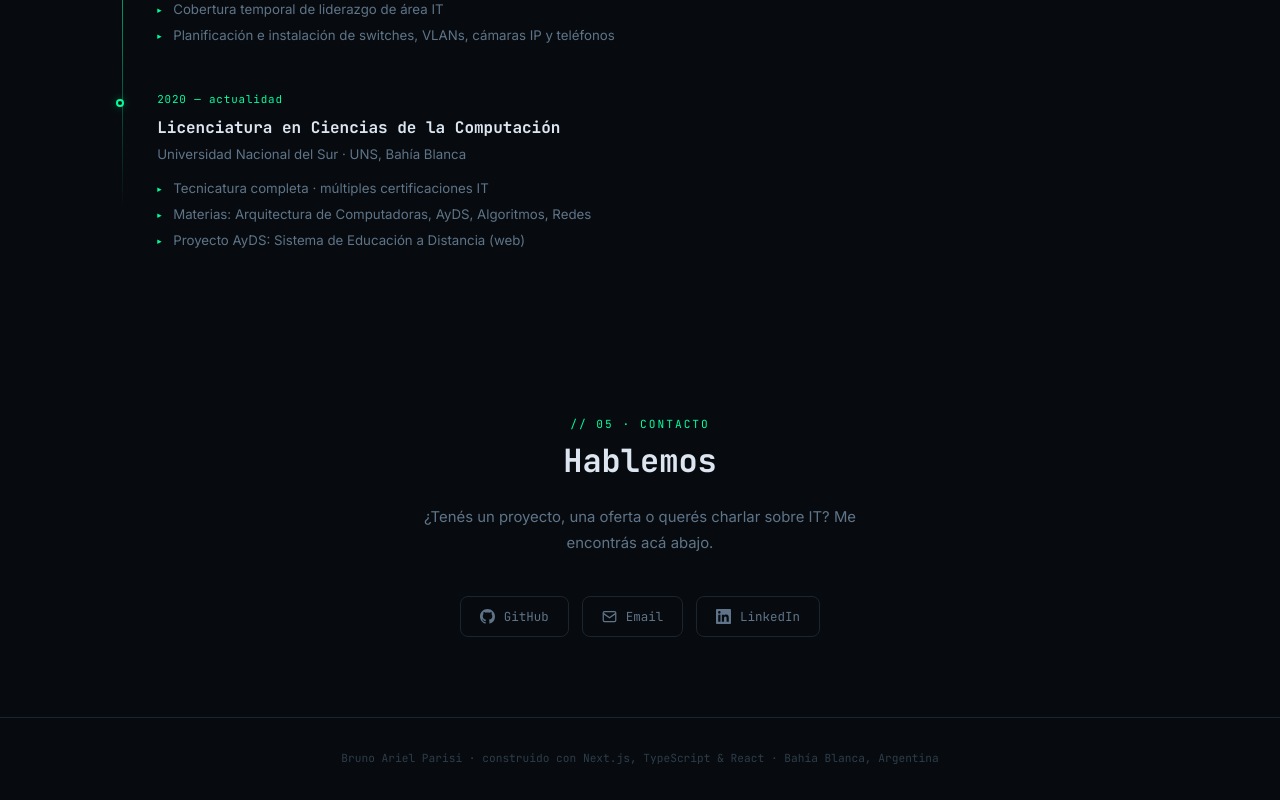
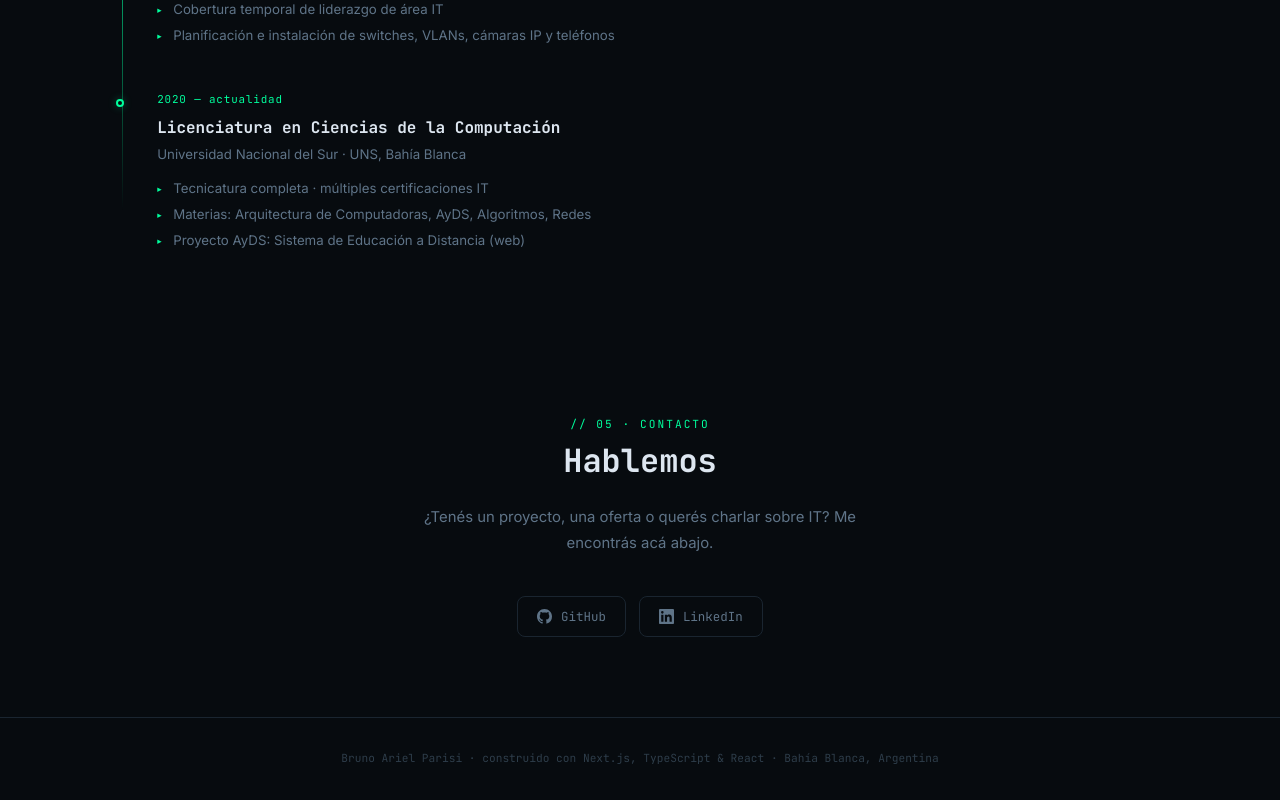
Before and after one commit to Brunitoa10/Portafolio, a Next.js app: page / in a window 1280 px wide. Shown: the part 4225-5025 px from the top of the page. Built offline with nearby package versions, Linux system fonts and the light colour scheme.

Commit message:
Optimizacion seguridad

```diff
--- a/data/contact.ts
+++ b/data/contact.ts
@@ -2,7 +2,6 @@ import type { ContactLink } from "@/types";
 
 export const contactLinks: ContactLink[] = [
   { icon: "github", label: "GitHub", href: "https://github.com/Brunitoa10", external: true },
-  { icon: "email", label: "Email", href: "mailto:bnoprs00@gmail.com" },
   { icon: "linkedin", label: "LinkedIn", href: "https://www.linkedin.com/in/bruno-ariel-parisi-19730221b/", external: true },
 ];
 
```
